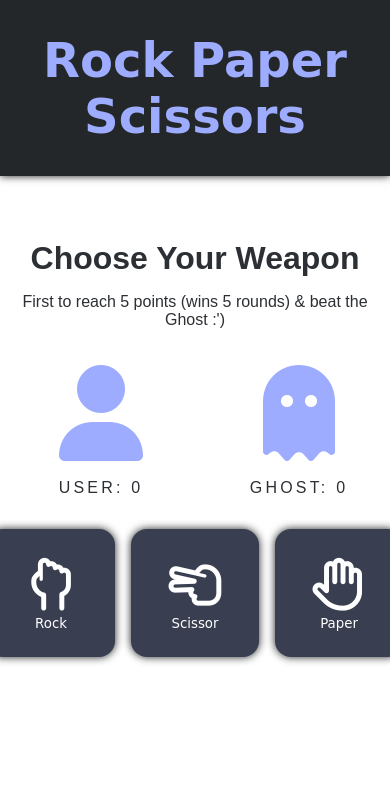
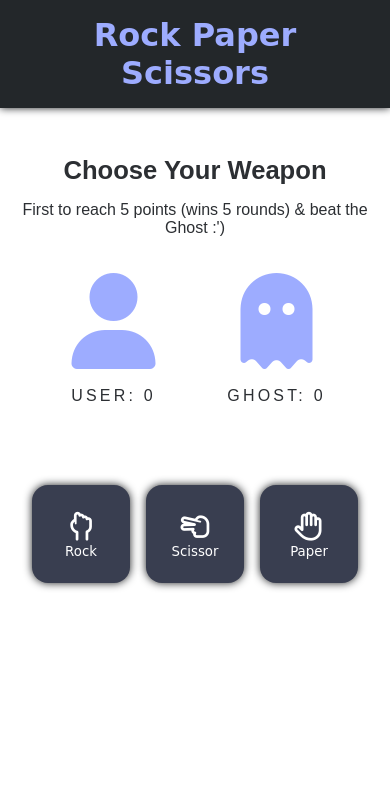
Before and after one commit to Dasezo/rock-paper-scissors, a plain HTML site: page index.html in a window 390 px wide. Shown: the top 794 px of the page. Drawn offline with nearby package versions, Linux system fonts and the light colour scheme; a web font is replaced by a local one.

Commit message:
add some responsivenes

```diff
--- a/style.css
+++ b/style.css
@@ -183,3 +183,31 @@ h1 {
     color: var(--primary-blue);
     scale: 1.1;
 }
+
+@media (max-width: 480px) {
+    .header {
+        padding: 16px;
+    }
+    h1 {
+        font-size: 2rem;
+    }
+    .game-field {
+        margin: 32px 0;
+        padding: 16px;
+    }
+    .game-field .field {
+        width: 100%;
+    }
+    .game-field .board h2 {
+        font-size: 1.6rem;
+    }
+
+    .game-field .weapons {
+        min-width: 98px;
+        min-height: 98px;
+        margin-top: 48px;
+    }
+    .game-field .weapons .weapon-icon {
+        font-size: 1.8rem;
+    }
+}
```
